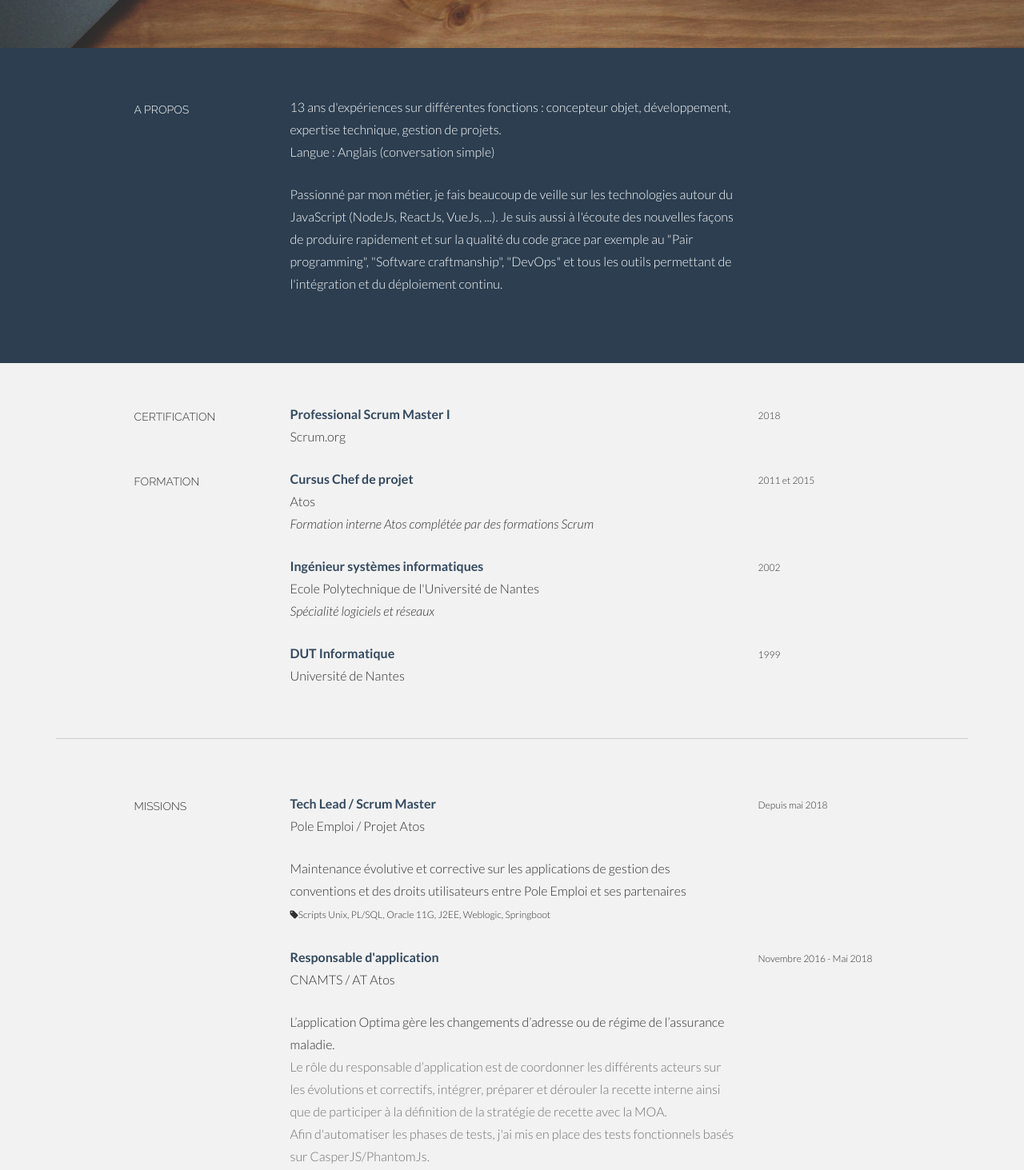
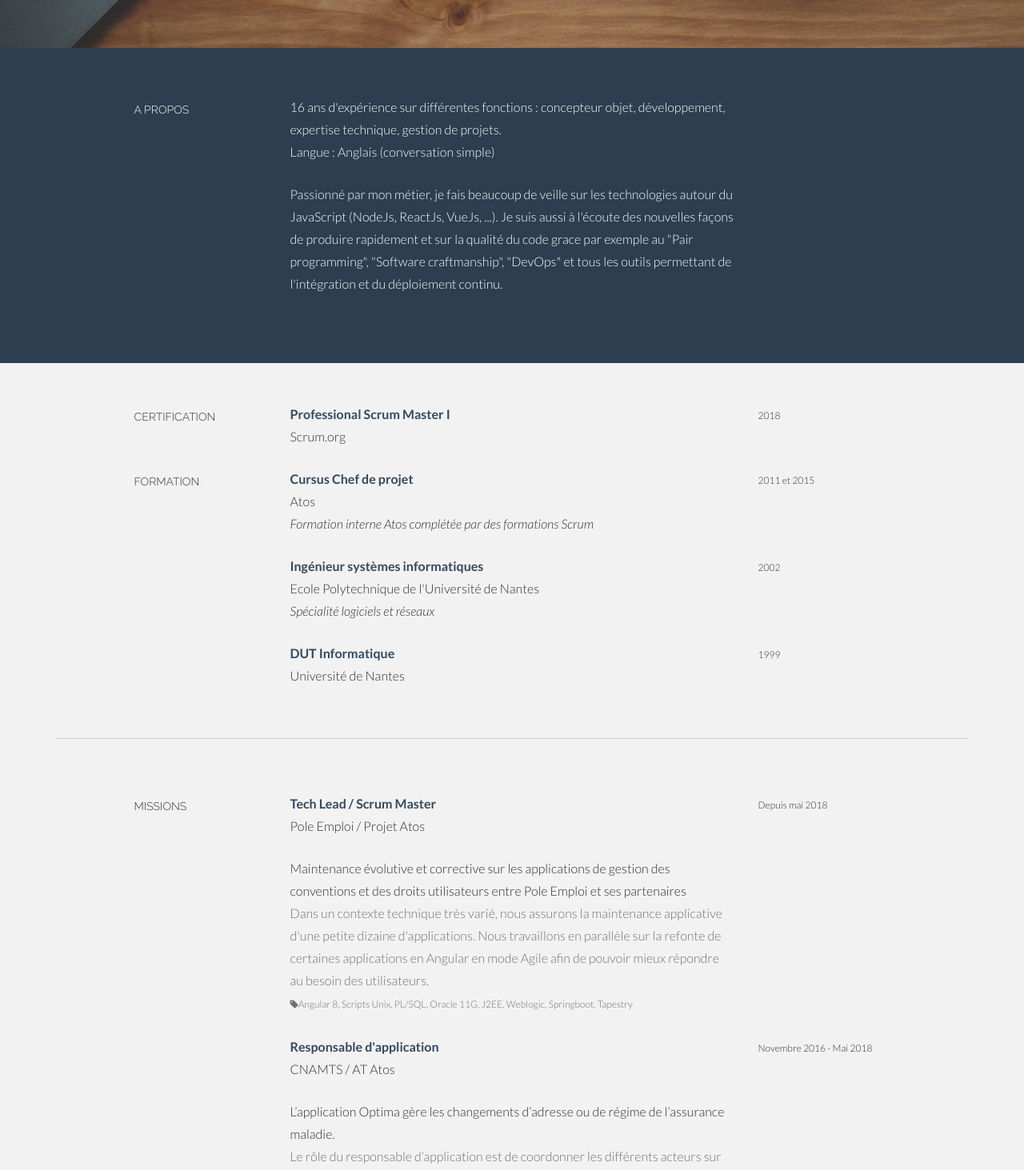
Before and after one commit to srigot/personalWeb, a plain HTML site: page index.html in a window 1280 px wide. Shown: the part 500-1963 px from the top of the page at 80% size. Drawn offline with Linux system fonts and the light colour scheme.

Commit message:
Update index.html

```diff
--- a/index.html
+++ b/index.html
@@ -76,7 +76,7 @@
 					<h5>A PROPOS</h5>
 				</div>
 				<div class="col-lg-6">
-					<p>13 ans d'expériences sur différentes fonctions : concepteur objet, développement, expertise technique, gestion de projets.<br/>
+					<p>16 ans d'expérience sur différentes fonctions : concepteur objet, développement, expertise technique, gestion de projets.<br/>
           Langue : Anglais (conversation simple)</p>
           <p>Passionné par mon métier, je fais beaucoup de veille sur les technologies autour du JavaScript (NodeJs, ReactJs, VueJs, ...).
             Je suis aussi à l'écoute des nouvelles façons de produire rapidement et sur la qualité du code grace par exemple au
@@ -160,7 +160,9 @@
 					</p>
 					<p>Maintenance évolutive et corrective sur les applications de gestion des conventions et des droits
 						utilisateurs entre Pole Emploi et ses partenaires<br/>
-          <sm><i class="icon-tag"></i>Scripts Unix, PL/SQL, Oracle 11G, J2EE, Weblogic, Springboot</sm></more></p>
+					<more>Dans un contexte technique très varié, nous assurons la maintenance applicative d'une petite dizaine d'applications.
+		Nous travaillons en parallèle sur la refonte de certaines applications en Angular en mode Agile afin de pouvoir mieux répondre au besoin des utilisateurs.<br/>
+          <sm><i class="icon-tag"></i>Angular 8, Scripts Unix, PL/SQL, Oracle 11G, J2EE, Weblogic, Springboot, Tapestry</sm></more></p>
 				</div>
 				<div class="col-lg-3">
 					<p><sm>Depuis mai 2018</sm></p>
```
